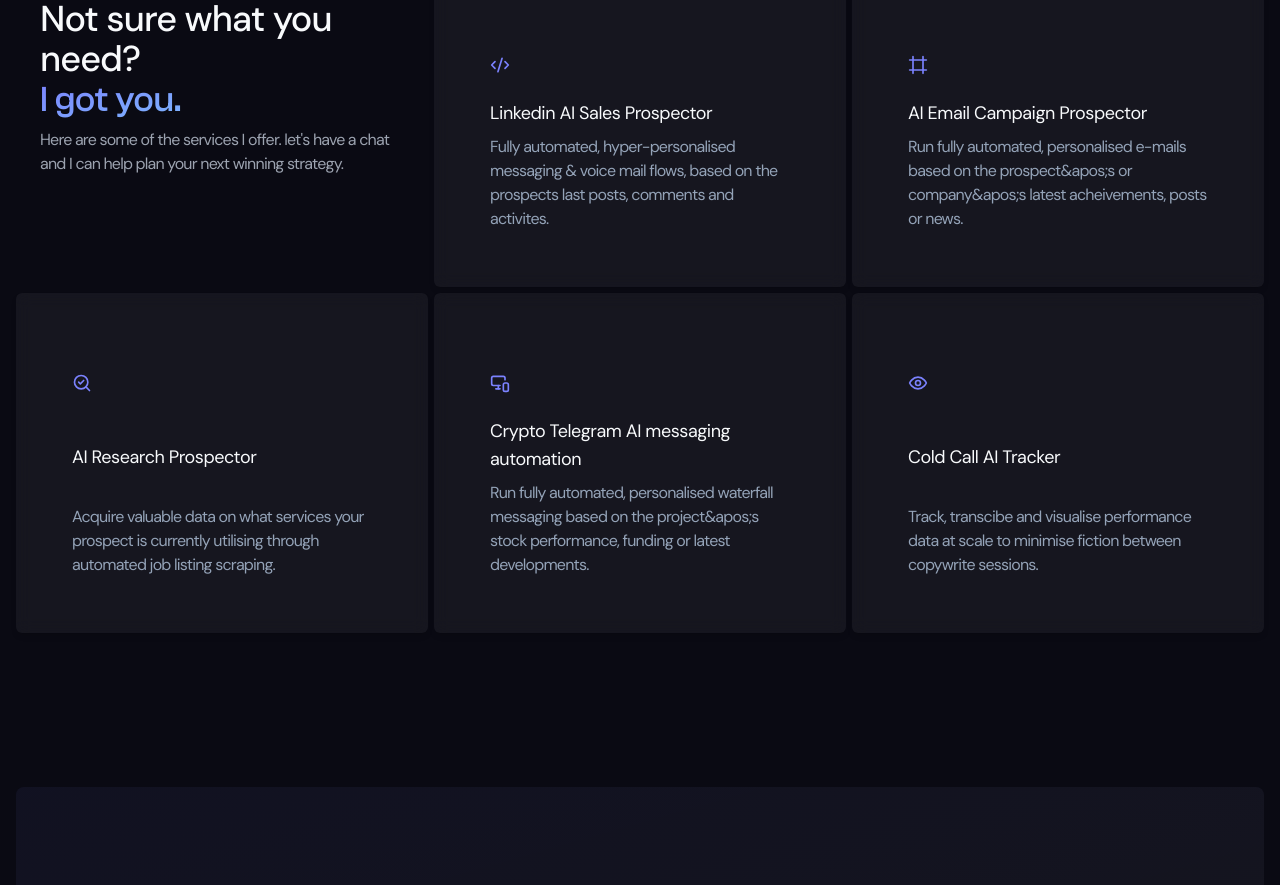
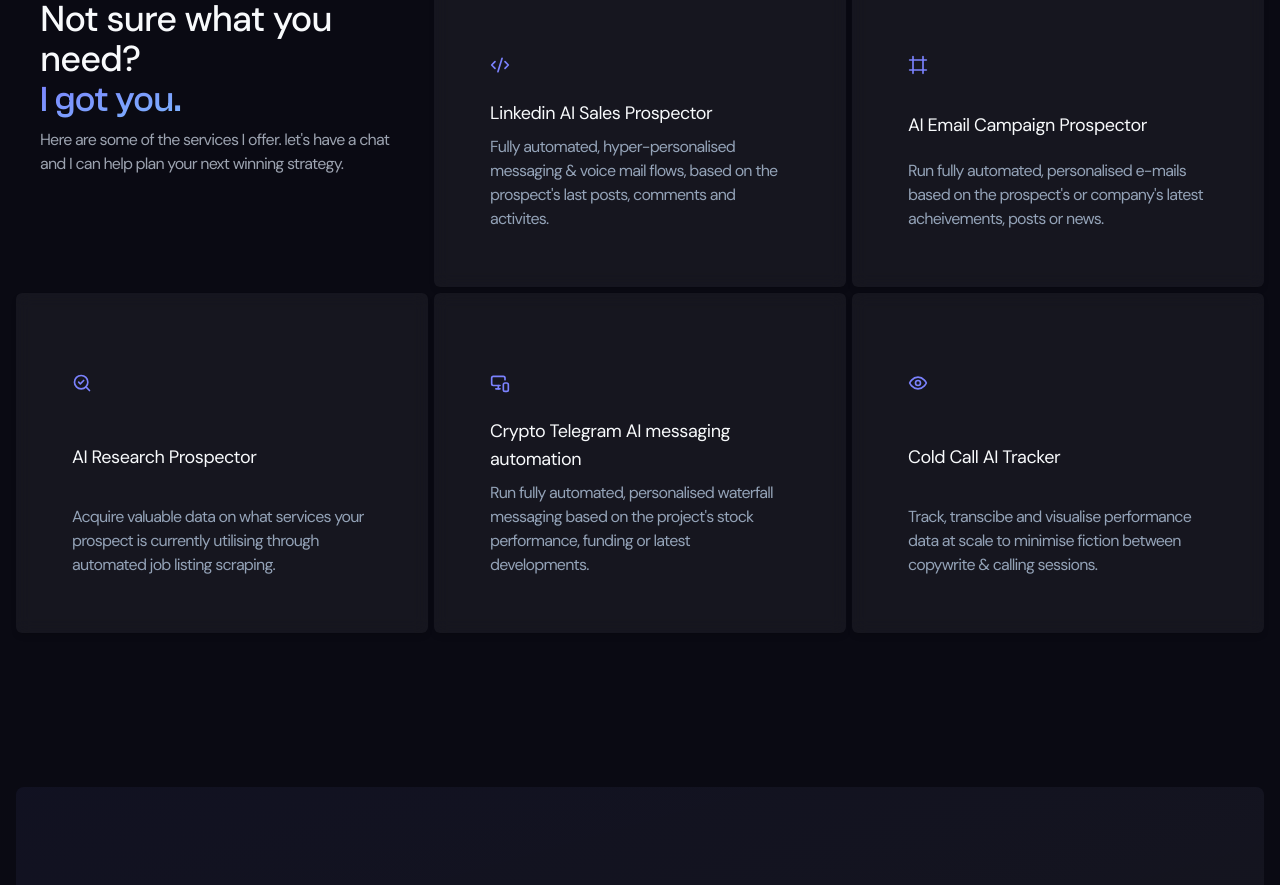
Before and after one commit to Xiant98/WEBSITE3, a Next.js app: page / in a window 1280 px wide. Shown: the part 2620-3505 px from the top of the page. Built offline with nearby package versions, Linux system fonts and the light colour scheme.

Commit message:
sep 12 2:31 V1!

```diff
--- a/src/pages/index.tsx
+++ b/src/pages/index.tsx
@@ -72,13 +72,13 @@
   {
     service: "Linkedin AI Sales Prospector",
     description:
-      "Fully automated, hyper-personalised messaging & voice mail flows, based on the prospects last posts, comments and activites.",
+      "Fully automated, hyper-personalised messaging & voice mail flows, based on the prospect's last posts, comments and activites.",
     icon: Code2,
   },
   {
     service: "AI Email Campaign Prospector",
     description:
-      "Run fully automated, personalised e-mails based on the prospect&apos;s or company&apos;s latest acheivements, posts or news.",
+      "Run fully automated, personalised e-mails based on the prospect's or company's latest acheivements, posts or news.",
     icon: Frame,
   },
   {
@@ -90,13 +90,13 @@
   {
     service: "Crypto Telegram AI messaging automation",
     description:
-      "Run fully automated, personalised waterfall messaging based on the project&apos;s stock performance, funding or latest developments.",
+      "Run fully automated, personalised waterfall messaging based on the project's stock performance, funding or latest developments.",
     icon: MonitorSmartphone,
   },
   {
     service: "Cold Call AI Tracker",
     description:
-      "Track, transcibe and visualise performance data at scale to minimise fiction between copywrite sessions.",
+      "Track, transcibe and visualise performance data at scale to minimise fiction between copywrite & calling sessions.",
     icon: Eye,
   },
 ];
```
Also changed, not shown: 1 other file (tests, documents, lock files or other folders).
